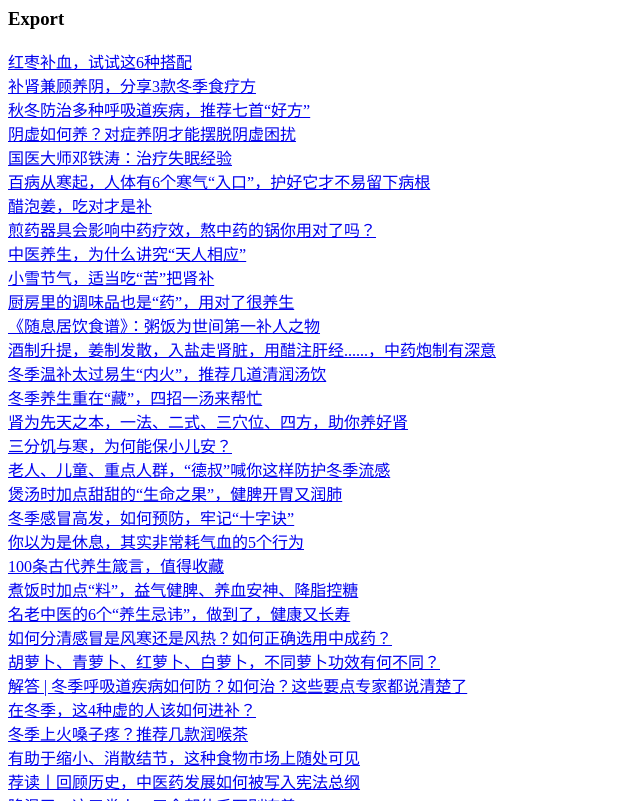
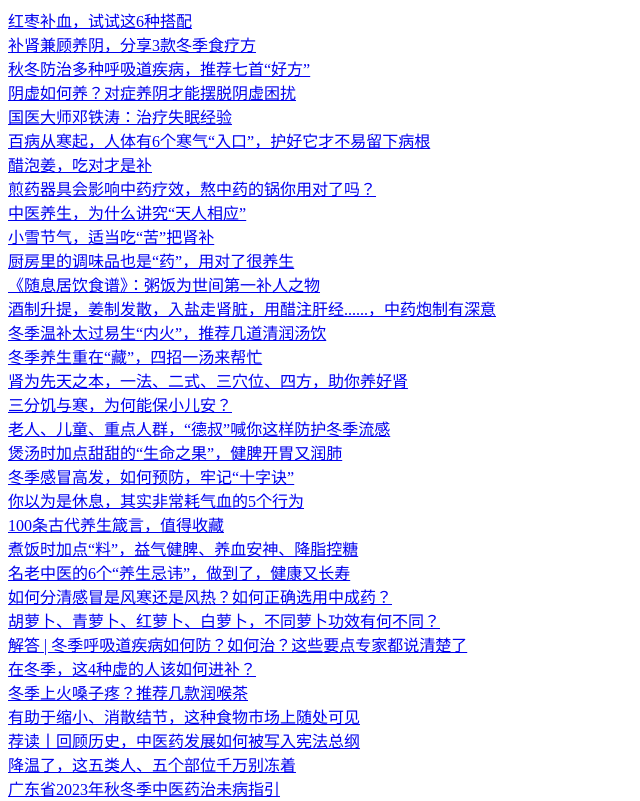
Before and after one commit to lelao/github.io, a plain HTML site: page index.html in a window 1280 px wide. Shown: the top 801 px of the page, without its empty margins (0-640 px from the left). Drawn offline with Linux system fonts and the light colour scheme.

Commit message:
Update index.html

```diff
--- a/index.html
+++ b/index.html
@@ -1,5 +1,3 @@
-<DL><p>
-	<DT><H3>Export</H3>
 	<DL><p>
 		<DT><A HREF="https://mp.weixin.qq.com/s/_oYqWfP1zEclM0qaWZKJGQ" >红枣补血，试试这6种搭配</A>
 		<DT><A HREF="https://mp.weixin.qq.com/s/R_T3TcXpNN6y6SPA7JSlIA" >补肾兼顾养阴，分享3款冬季食疗方</A>
@@ -48,4 +46,3 @@
 		<DT><A HREF="https://mp.weixin.qq.com/s/9VC7DFSLFKnyxSXWj3vSgg" >冬季养肾，中医推荐吃它，尤其适合煮粥</A>
 		<DT><A HREF="https://mp.weixin.qq.com/s/G7DwdcCFeRbpBI34L2ukFQ" >冬养五脏，远离疾病！“一招一食一穴”，用起来</A>
 	</DL><p>
-</DL><p>
```
